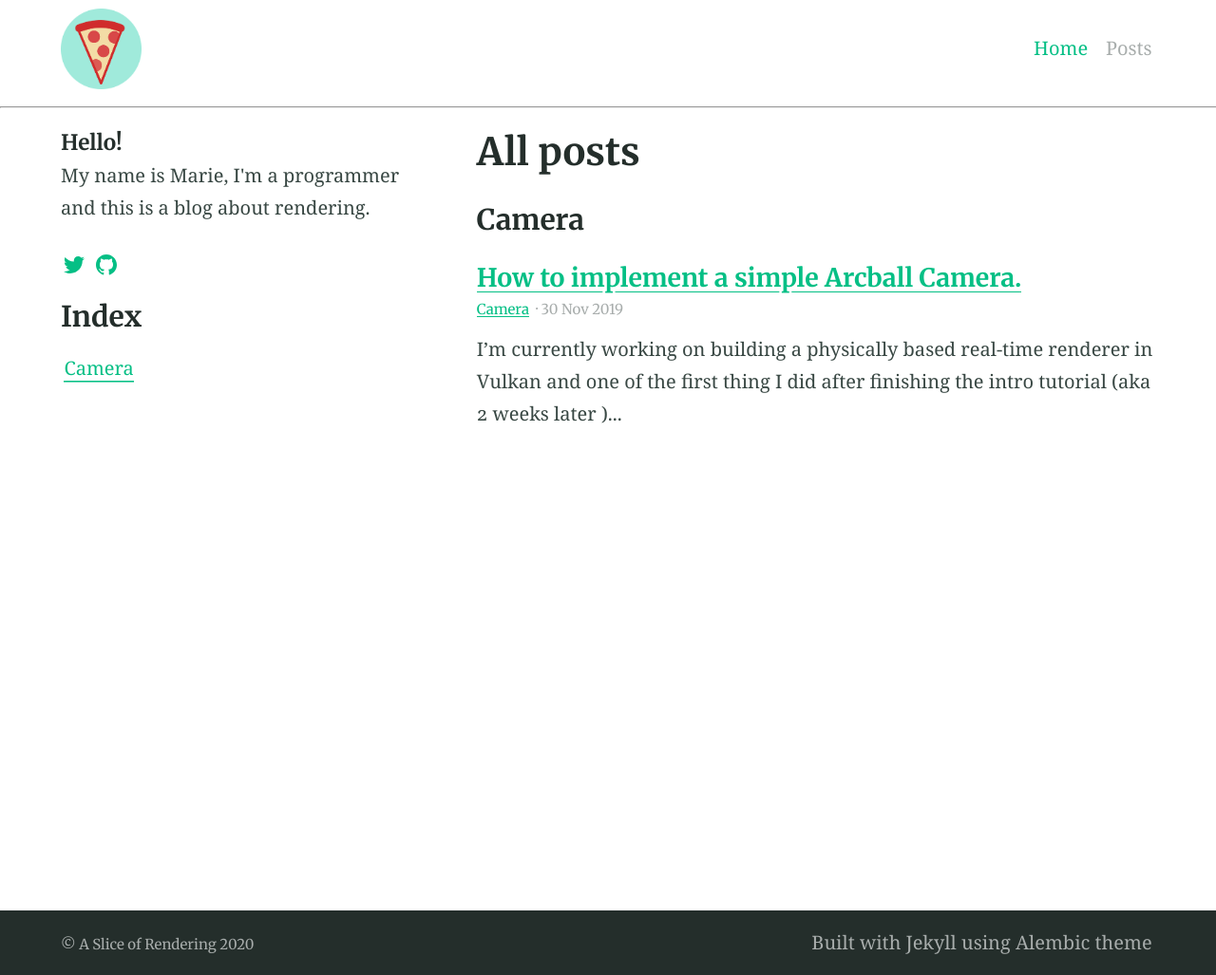
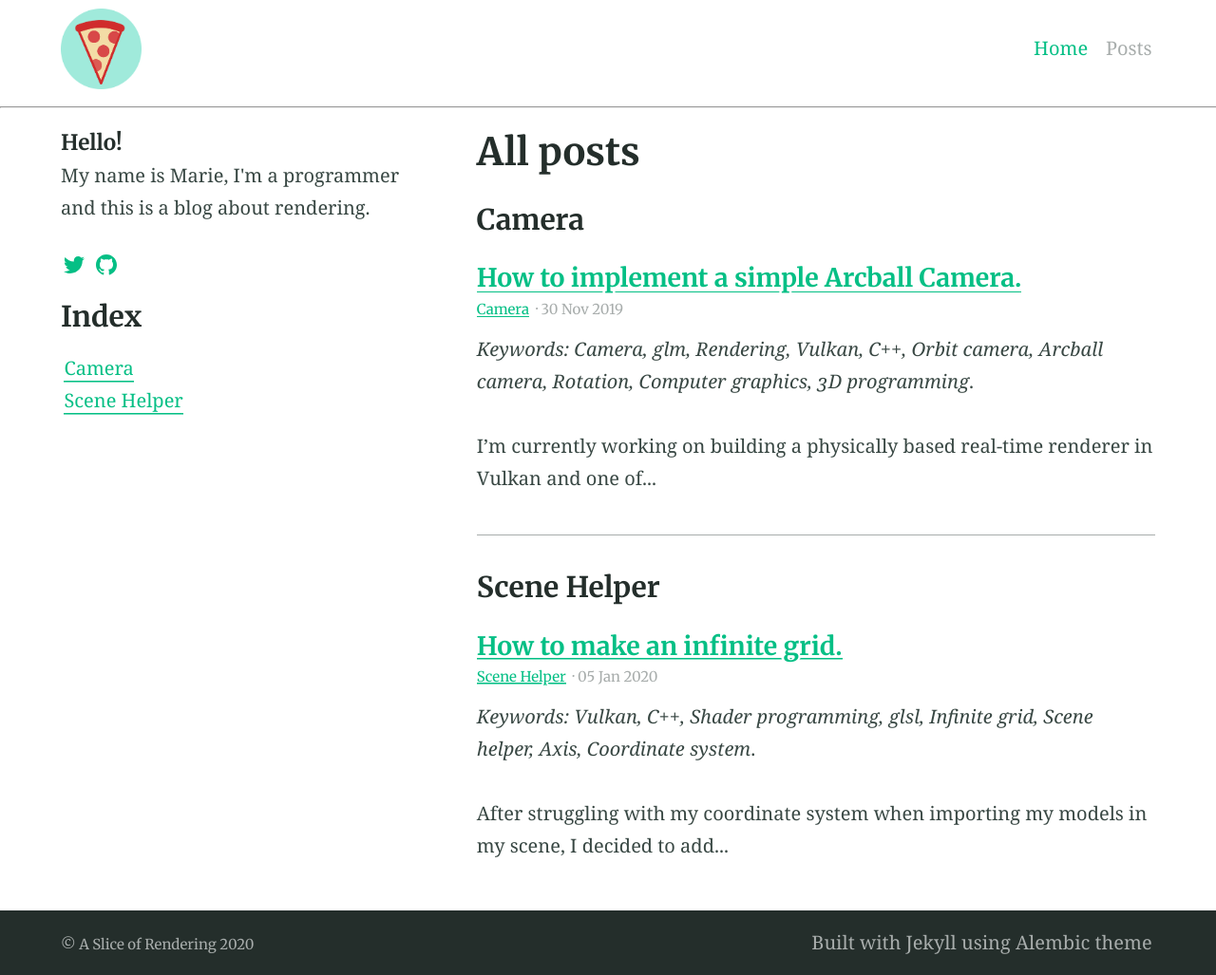
Before and after one commit to BugzTroll/bugztroll.github.io, a Jekyll site: the page built from categories.md, in a window 1280 px wide and 1027 px high. Shown: the whole window at 95% size. Built offline with Jekyll 4.4.1, drawn with Linux system fonts in a browser that asks for light colours; some of the changed lines change nothing that is shown.

Commit message:
Adding Infinite Grid blog post + adding latex + fixing small mistakes in Arball camera post

````diff
--- a/_config.yml
+++ b/_config.yml
@@ -49,6 +49,7 @@ social: # jekyll-seo-tag > social overrides
     #- https://www.facebook.com/marieevedube2
     #- https://www.linkedin.com/in/marieevedube2
     - https://github.com/bugztroll
+  markdown : kramdown
 # markdown: CommonMark # Markdown parse settings, CommonMark performs slightly better an others in build time
 # commonmark:
   # options: ["SMART", "FOOTNOTES"]
--- a/_includes/nav-header.html
+++ b/_includes/nav-header.html
@@ -1,3 +1,4 @@
+
 {% if site.navigation_header %}
 <nav class="nav  nav--header">
   <ul class="list  list--nav">
--- a/_includes/site-header.html
+++ b/_includes/site-header.html
@@ -1,5 +1,10 @@
 <header class="header">
-    <!-- <hr> -->
+
+    <!-- Mathjax Support -->
+    <script type="text/javascript" async
+    src="https://cdn.mathjax.org/mathjax/latest/MathJax.js?config=TeX-MML-AM_CHTML">
+    </script>
+  <!-- <hr> -->
   <div class="container">
 
     {% if site.logo %}{% include site-logo.html %}{% endif %}
--- a/_posts/2019-11-30-ArcballCamera.md
+++ b/_posts/2019-11-30-ArcballCamera.md
@@ -8,6 +8,8 @@ feature_image: "https://i.imgur.com/ql5751o.png"
 aside: true
 author: marie
 ---
+
+*Keywords: Camera, glm, Rendering, Vulkan, C++, Orbit camera, Arcball camera, Rotation, Computer graphics, 3D programming*.
 
 I'm currently working on building a physically based real-time renderer in Vulkan and one of the first thing I did after finishing the intro tutorial (aka 2 weeks later ) was to add an interactive camera so that I can look around my imported model.
 
@@ -22,12 +24,6 @@ Essentially, we want the camera to be rotated on a sphere surrounding the object
 Here's an example:
 
 ![Left/right rotation](https://media.giphy.com/media/fsnKctjdBVQWo0pXLy/giphy.gif)  | | ![Up/down rotation](https://media.giphy.com/media/YSZbmrRYLQhhFJ6kdP/giphy.gif)
-
-<!-- ###### Left/right Rotation example
-![Left/right rotation](https://media.giphy.com/media/fsnKctjdBVQWo0pXLy/giphy.gif)
-
-###### Up/Down Rotation example
-![Up/down rotation](https://media.giphy.com/media/YSZbmrRYLQhhFJ6kdP/giphy.gif)   -->
 
 &nbsp;
 
@@ -94,9 +90,9 @@ private:
 ```
 #### Arcball rotation
 Then, in the application update function that is called every frame, we are going to update the position of the camera given the mouse position.
-In my case, the up vector is y = (0, 1, 0) and my lookat point is (0, 0, 0).
+In my case, the up vector is $$y = (0, 1, 0)$$ and my lookat point is $$(0, 0, 0)$$.
 
-We also need to handle the case were the up vector is the same as the view direction of the camera up vector.
+We also need to handle the case were the camera view direction is aligned with the up axis.
 
 ```cpp
 // Get the homogenous position of the camera and pivot point
--- /dev/null
+++ b/_posts/2020-01-05-InfiniteGrid.md
@@ -0,0 +1,298 @@
+---
+title: How to make an infinite grid.
+description: Adding an infinite grid to a scene using shaders
+categories:
+- Scene Helper
+feature_image: "https://i.imgur.com/ql5751o.png"
+# feature_text: "A Slice Of Rendering"
+aside: true
+author: marie
+---
+
+*Keywords: Vulkan, C++, Shader programming, glsl, Infinite grid, Scene helper, Axis, Coordinate system*.
+
+After struggling with my coordinate system when importing my models in my scene, I decided to add an infinite grid with the main axis highlighted. It's always usefull to have visualisation debugging tools anyway so I thought this was an important feature to help with the next steps.
+
+At first I thought it would be easy peasy lemon squeezy but... it was a little more tricky then I expected. Here's the details.
+
+![Infinite grid](https://media.giphy.com/media/ka6g95y9r8HzdpcUA0/giphy.gif)
+
+### Algorithm
+1. Create a basic plane vertex and fragment shader with the coordinates of the grid
+2. Unproject the plane coordinates so that the points are always at infinity
+3. Draw the plane only when it intersects the floor (ie $$y = 0$$)
+4. Draw the grid and the axis highlight (red for x and blue for z)
+5. Output the grid depth for every fragment
+5. Add a fade out effect when the grid is far away
+
+### Step 1 : Plane Basic shaders
+
+The first thing we need to do is to draw a simple xy plane like illustrated below.
+
+![Grid step 1](https://i.imgur.com/Jy3GMka.png)
+
+##### Vertex shader with plane position
+
+Here's my initial vertex shader to draw the plane.
+```glsl
+// Shared set between most vertex shaders
+layout(set = 0, binding = 0) uniform ViewUniforms {
+    mat4 view;
+    mat4 proj;
+    vec3 pos;
+} view;
+
+// Grid position are in xy clipped space
+vec3 gridPlane[6] = vec3[](
+    vec3(1, 1, 0), vec3(-1, -1, 0), vec3(-1, 1, 0),
+    vec3(-1, -1, 0), vec3(1, 1, 0), vec3(1, -1, 0)
+);
+// normal vertice projection
+void main() {
+    gl_Position = view.proj * view.view * vec4(gridPlane[gl_VertexIndex].xyz, 1.0);
+}
+
+```
+##### Fragment shader
+
+And my fragment shader, simply outputing the color red for now.
+
+```glsl
+layout(location = 0) out vec4 outColor;
+
+void main() {
+    outColor = vec4(1.0, 0.0, 0.0, 1.0);
+}
+```
+
+### Step 2 : Unproject clipped space points
+
+The next thing we need to do is to use directly the grid coordinate like if it was in clipped space coordinate and unproject it to get the 3D world space coordinates.
+Since we want our points to be at infinity, we need to unproject it on the the near (z = 0) and far (z = 1) planes.
+
+We are also going to use directly the clipped space grid coordinate instead of applying a viewProjection to the coordinate in the vertex shader.
+The near and far points are going to be used in the fragment shader for the next steps, so we are going to pass them.
+
+After doing this we will have an infinite red plane covering the entire viewport like illustrated below.
+
+![Grid step 2](https://i.imgur.com/wK0jckw.png)
+
+##### Vertex shader update
+
+Here's the updated shader with the functions to unproject the points.
+
+```glsl
+layout(set = 0, binding = 0) uniform ViewUniforms {
+    mat4 view;
+    mat4 proj;
+    vec3 pos;
+} view;
+
+layout(location = 1) out vec3 nearPoint;
+layout(location = 2) out vec3 farPoint;
+
+// Grid position are in clipped space
+vec3 gridPlane[6] = vec3[] (
+    vec3(1, 1, 0), vec3(-1, -1, 0), vec3(-1, 1, 0),
+    vec3(-1, -1, 0), vec3(1, 1, 0), vec3(1, -1, 0)
+);
+
+vec3 UnprojectPoint(float x, float y, float z, mat4 view, mat4 projection) {
+    mat4 viewInv = inverse(view);
+    mat4 projInv = inverse(projection);
+    vec4 unprojectedPoint =  viewInv * projInv * vec4(x, y, z, 1.0);
+    return unprojectedPoint.xyz / unprojectedPoint.w;
+}
+
+void main() {
+    vec3 p = gridPlane[gl_VertexIndex].xyz;
+    nearPoint = UnprojectPoint(p.x, p.y, 0.0, view.view, view.proj).xyz; // unprojecting on the near plane
+    farPoint = UnprojectPoint(p.x, p.y, 1.0, view.view, view.proj).xyz; // unprojecting on the far plane
+    gl_Position = vec4(p, 1.0); // using directly the clipped coordinates
+}
+```
+
+### Step 3 : Draw the plane when it intersects the floor
+
+Since the plane is now drawn on the entire viewport, we need to make some calculation to make sure it's only visible when needed, meaning we only want to see the plane on the floor (when $$y = 0$$).
+
+We are going to use the far and near point calculated earlier to check if the plane intersects with the floor. Given the parametric equation of a line :
+
+$$
+\begin{align*}
+ y = nearPoint.y + t \times (farPoint.y - nearPoint.y)
+\end{align*}
+$$
+
+if we isolate t and set $$y = 0$$ we now have :
+
+$$
+\begin{align*}
+ t = \frac{-nearPoint.y} {farPoint.y - nearPoint.y}
+\end{align*}
+$$
+
+and the plane should only be visible when $$t > 0$$. After adding this condition, we should see a plane like this :
+
+![Grid step 3](https://i.imgur.com/bwHq3ph.png)
+
+##### Update in fragment shader
+
+Here is the updated fragment shader using the t value to set the visibility of the plane
+
+```glsl
+layout(location = 1) in vec3 nearPoint; // nearPoint calculated in vertex shader
+layout(location = 2) in vec3 farPoint; // farPoint calculated in vertex shader
+layout(location = 0) out vec4 outColor;
+void main() {
+    float t = -nearPoint.y / (farPoint.y - nearPoint.y);
+    outColor = vec4(1.0, 0.0, 0.0, 1.0 * float(t > 0)); // opacity = 1 when t > 0, opacity = 0 otherwise
+}
+```
+### Step 4 : Draw the actual grid
+
+We now have an infinite plane, but what we really want is an infinite grid. We need to make some calculation to draw lines instead of just a uniform color. We also need to add some antialiasing to make it look good.
+
+We are going to compute the 3D position on the actual xz plane using the nearPoint and farPoint calculated earlier and use that position to determine if the point is actually on a line or on the void of the grid. For the AA, we are going to use screen-space partial derivatives to compute the line width and falloff.
+
+Here's the result we are supposed to have after doing that.
+
+![Grid step 4](https://i.imgur.com/1RVpEUf.png)
+
+##### Fragment shader update
+
+Here's the fragment shader updated with the calculation of the 3D point.
+
+```glsl
+layout(location = 1) in vec3 nearPoint;
+layout(location = 2) in vec3 farPoint;
+layout(location = 0) out vec4 outColor;
+
+vec4 grid(vec3 fragPos3D, float scale) {
+    vec2 coord = R.xz * scale; // use the scale variable to set the distance between the lines
+    vec2 derivative = fwidth(coord);
+    vec2 grid = abs(fract(coord - 0.5) - 0.5) / derivative;
+    float line = min(grid.x, grid.y);
+    float minimumz = min(derivative.y, 1);
+    float minimumx = min(derivative.x, 1);
+    vec4 color = vec4(0.2, 0.2, 0.2, 1.0 - min(line, 1.0));
+    // z axis
+    if(R.x > -0.1 * minimumx && R.x < 0.1 * minimumx)
+        color.z = 1.0;
+    // x axis
+    if(R.z > -0.1 * minimumz && R.z < 0.1 * minimumz)
+        color.x = 1.0;
+    return color;
+}
+void main() {
+    float t = -nearPoint.y / (farPoint.y - nearPoint.y);
+    vec3 fragPos3D = nearPoint + t * (farPoint - nearPoint);
+    outColor = grid(fragPos3D, 10) * float(t > 0);
+}
+```
+
+### Step 5 : Output depth
+
+Since the plane is drawn on the entire viewport, we now have some problems when drawing other objets in the scene. What we need to do to fix that is to manually calculate and output the depth for every fragment.
+
+To do this we are going to need the view and projection matrix, so don't forget to pass them from the vertex shader to the fragment shader.
+
+![Grid step 5](https://i.imgur.com/t1k8TYY.png)
+
+##### Fragment shader update
+
+```glsl
+layout(location = 1) in vec3 nearPoint;
+layout(location = 2) in vec3 farPoint;
+layout(location = 3) in mat4 fragView;
+layout(location = 7) in mat4 fragProj;
+layout(location = 0) out vec4 outColor;
+
+vec4 grid(vec3 fragPos3D, float scale, bool drawAxis) {
+    vec2 coord = R.xz * scale;
+    vec2 derivative = fwidth(coord);
+    vec2 grid = abs(fract(coord - 0.5) - 0.5) / derivative;
+    float line = min(grid.x, grid.y);
+    float minimumz = min(derivative.y, 1);
+    float minimumx = min(derivative.x, 1);
+    vec4 color = vec4(0.2, 0.2, 0.2, 1.0 - min(line, 1.0));
+    // z axis
+    if(R.x > -0.1 * minimumx && R.x < 0.1 * minimumx)
+        color.z = 1.0;
+    // x axis
+    if(R.z > -0.1 * minimumz && R.z < 0.1 * minimumz)
+        color.x = 1.0;
+    return color;
+}
+float computeDepth(vec3 pos) {
+    vec4 clip_space_pos = fragProj * fragView * vec4(pos.xyz, 1.0);
+    return (clip_space_pos.z / clip_space_pos.w);
+}
+void main() {
+    float t = -nearPoint.y / (farPoint.y - nearPoint.y);
+    vec3 fragPos3D = nearPoint + t * (farPoint - nearPoint);
+    gl_FragDepth = computeDepth(fragPos3D);
+    outColor = grid(fragPos3D, 10, true) * float(t > 0);
+}
+```
+
+### Step 6 : Fade out the grid
+
+Almost done ! Now we just need to add a fading effect so that the grid looks a little better when it's far away. To do this, we actually need to use the linear depth to determine the alpha of the lines (The more far away they are, the more transparent they will be).
+To get the linear depth we will need our real near and far plane values (don't forget to bind them to the vertex shader and pass them to the fragment shader)
+
+![Grid step 6](https://i.imgur.com/AcgzIZD.png)
+
+##### Fragment shader update
+
+Here's the last version of the fragment shader ! Finally :)
+
+```glsl
+layout(location = 0) in float near; //0.01
+layout(location = 1) in float far; //100
+layout(location = 2) in vec3 nearPoint;
+layout(location = 3) in vec3 farPoint;
+layout(location = 4) in mat4 fragView;
+layout(location = 8) in mat4 fragProj;
+layout(location = 0) out vec4 outColor;
+
+vec4 grid(vec3 fragPos3D, float scale, bool drawAxis) {
+    vec2 coord = R.xz * scale;
+    vec2 derivative = fwidth(coord);
+    vec2 grid = abs(fract(coord - 0.5) - 0.5) / derivative;
+    float line = min(grid.x, grid.y);
+    float minimumz = min(derivative.y, 1);
+    float minimumx = min(derivative.x, 1);
+    vec4 color = vec4(0.2, 0.2, 0.2, 1.0 - min(line, 1.0));
+    // z axis
+    if(R.x > -0.1 * minimumx && R.x < 0.1 * minimumx)
+        color.z = 1.0;
+    // x axis
+    if(R.z > -0.1 * minimumz && R.z < 0.1 * minimumz)
+        color.x = 1.0;
+    return color;
+}
+float computeDepth(vec3 pos) {
+    vec4 clip_space_pos = fragProj * fragView * vec4(pos.xyz, 1.0);
+    return (clip_space_pos.z / clip_space_pos.w);
+}
+float computeLinearDepth(vec3 pos) {
+    vec4 clip_space_pos = fragProj * fragView * vec4(pos.xyz, 1.0);
+    float clip_space_depth = (clip_space_pos.z / clip_space_pos.w) * 2.0 - 1.0; // put back between -1 and 1
+    float linearDepth = (2.0 * near * far) / (far + near - clip_space_depth * (far - near)); // get linear value between 0.01 and 100
+    return linearDepth / far; // normalize
+}
+void main() {
+    float t = -nearPoint.y / (farPoint.y - nearPoint.y);
+    vec3 fragPos3D = nearPoint + t * (farPoint - nearPoint);
+
+    gl_FragDepth = computeDepth(fragPos3D);
+
+    float linearDepth = computeLinearDepth(fragPos3D);
+    float fading = max(0, (0.5 - linearDepth));
+
+    outColor = (grid(fragPos3D, 10, true) + grid(fragPos3D, 1, true))* float(t > 0); // adding multiple resolution for the grid
+    outColor.a *= fading;
+}
+```
+<!-- more -->
````
